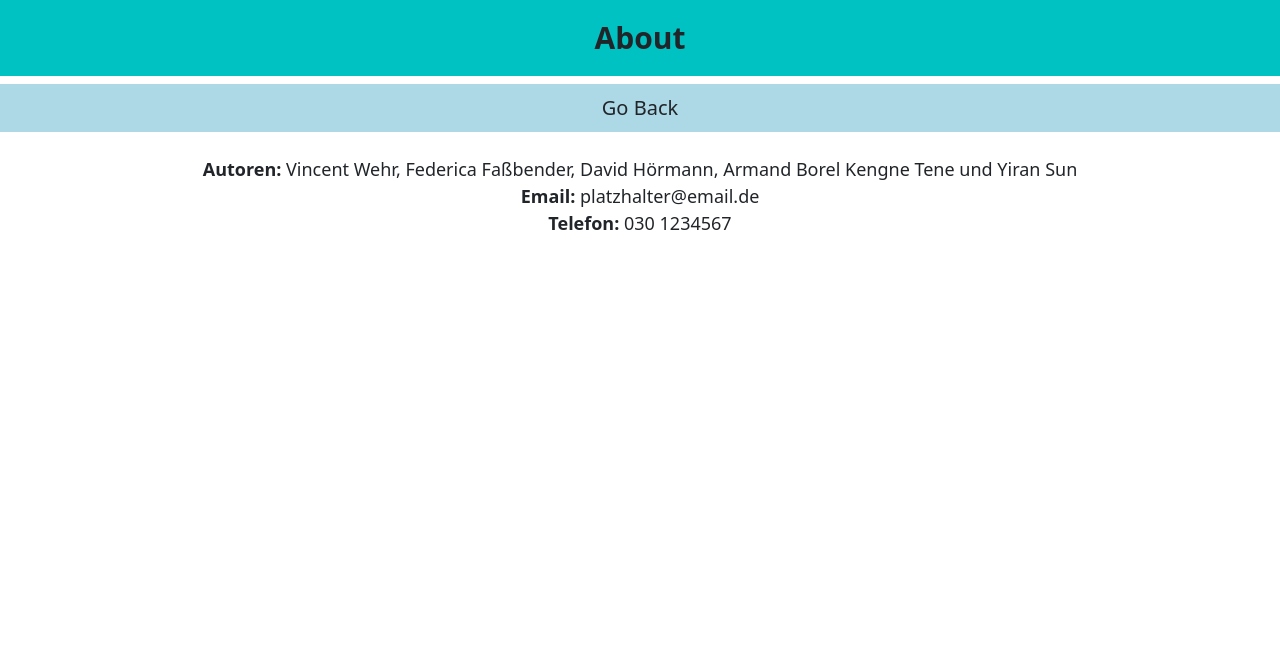
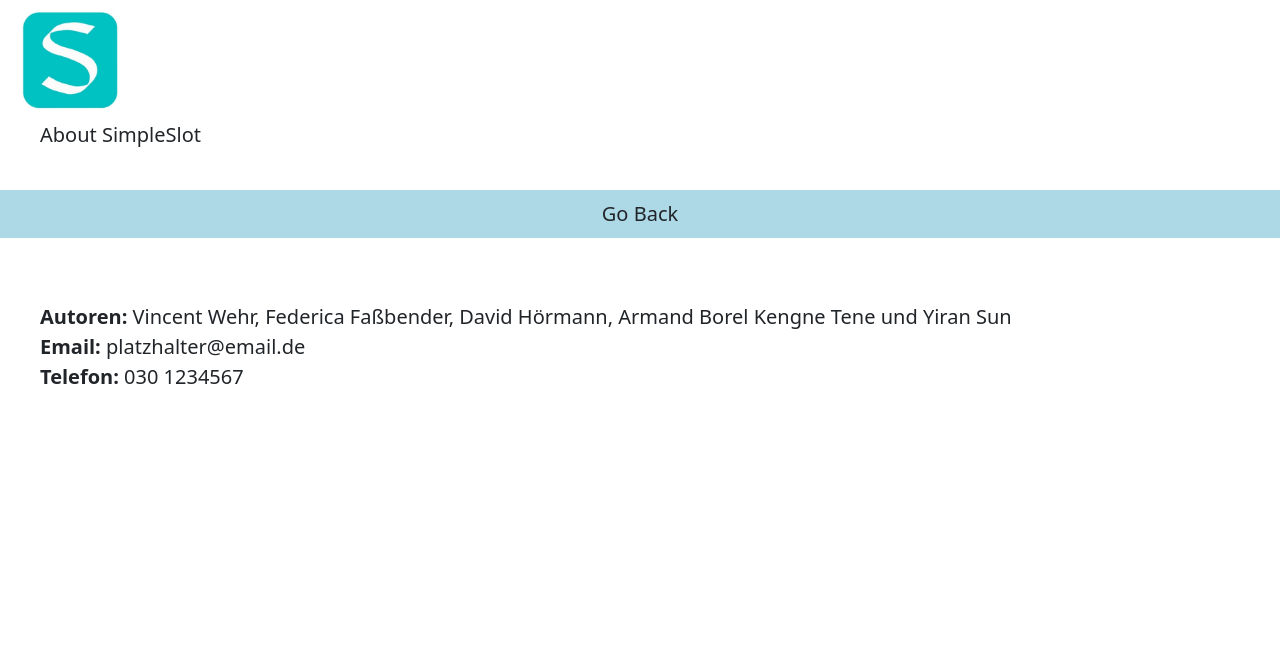
Before and after one commit to armand143/SimpleSlot_UniProject, a Django app: page /impressum/ in a window 1280 px wide. Shown: the top 672 px of the page. Run offline with Django 4.2, Linux system fonts and the light colour scheme.

Commit message:
logo + styled impressum

```diff
--- a/firstapp/templates/firstapp/Impressum.html
+++ b/firstapp/templates/firstapp/Impressum.html
@@ -1,20 +1,33 @@
 {% extends 'firstapp/base.html' %}
+{% load static %}
 
 {% block title %}About{% endblock title %}
 
 {% block body %}
-  <header>
-      <h1><b>About</b></h1>
-  </header>
+
+  <div class="header">
+    <img class="logo" src="{% static 'images/logo.jpg'%}" alt="ASDSAD" onclick="javascript:window.location='http://127.0.0.1:8000/cls/';" on/>
+
+    <div class="spacer" style="background-color:rgb(255, 255, 255)">
+    </div>
+
+    <div class="about" style="background-color:rgb(255, 255, 255)">
+      About SimpleSlot
+    </div>
+  </div>
+
+
   <div class="text-center row" style="background-color:lightblue">
     <a id="returnBtn" class="btn btn-lg" onClick="window.history.back()">Go Back</a>
   </div>
   <br>
-  <div id="text" class="text-center">
-      <b>Autoren:</b> Vincent Wehr, Federica Faßbender, David Hörmann, Armand Borel Kengne Tene und Yiran Sun <br />
-      <b>Email:</b> platzhalter@email.de <br />
-      <b>Telefon:</b> 030 1234567 <br />
+
+  <div class="about" style="background-color:rgb(255, 255, 255)">
+    <b>Autoren:</b> Vincent Wehr, Federica Faßbender, David Hörmann, Armand Borel Kengne Tene und Yiran Sun <br />
+    <b>Email:</b> platzhalter@email.de <br />
+    <b>Telefon:</b> 030 1234567 <br />
   </div>
+
 {% endblock body %}
 
 {% block css %}
--- a/firstapp/templates/firstapp/NewCL.html
+++ b/firstapp/templates/firstapp/NewCL.html
@@ -1,4 +1,5 @@
 {% extends 'firstapp/base.html' %}
+{% load static %}
 
 {% block title %}New Ressource{% endblock title %}
 
--- a/firstapp/templates/firstapp/base.html
+++ b/firstapp/templates/firstapp/base.html
@@ -1,7 +1,7 @@
 <!-- main code -->
 {% load static %}
 <!DOCTYPE html>
-<html lang="de">
+<html lang="en">
 <head>
     <title>{% block title %}{% endblock title%}</title>
     <meta name="keywords" content="Hausarbeit,Praktikum">
@@ -34,11 +34,37 @@
 {% endblock javascript %}
 
 <style>
-h1 {
-  padding: 20px;
+
+.header img {
+  float: left;
+  width: 100px;
+  height: 100px;
+  background: #555;
+}
+
+.header h1 {
   text-align: center;
+  top: 18px;
+  left: 10px;
+}
+.spacer {
+  padding: 40px;
+  background-color: rgb(255, 255, 255);
+  text-align: left;
   font-size: 30px;
-  background-color: rgb(0, 194, 194);
+}
+
+p {
+  padding: 10px;
+  text-align: left;
+  font-size: 30px;
+  background-color: rgb(255, 255, 255);
+}
+.about {
+  padding: 40px;
+  text-align: left;
+  font-size: 20px;
+  background-color: rgb(255, 255, 255);
 }
 nav {
   padding: 5px;
@@ -119,6 +145,14 @@ body {
 #sitename {
   padding: 10px 0px 10px 20px;
 }
+.logo {
+  width: 60px;
+  height: 60px;
+  top: 0;
+  left: 0;
+  margin-left: 20px;
+  margin-top: 10px;
+}
 /* menu end */
 </style>
 <!-- Bootstrap functionality -->
--- a/firstapp/templates/firstapp/homepageAdmin.html
+++ b/firstapp/templates/firstapp/homepageAdmin.html
@@ -1,4 +1,5 @@
 {% extends 'firstapp/base.html' %}
+{% load static %}
 
 {% block title %}Homepage Admin{% endblock title %}
 
--- a/firstapp/templates/firstapp/homepageStudent.html
+++ b/firstapp/templates/firstapp/homepageStudent.html
@@ -1,4 +1,5 @@
 {% extends 'firstapp/base.html' %}
+{% load static %}
 
 {% block title %}Homepage Studi{% endblock title %}
 
--- a/firstapp/templates/firstapp/reservationForm.html
+++ b/firstapp/templates/firstapp/reservationForm.html
@@ -1,4 +1,5 @@
 {% extends 'firstapp/base.html' %}
+{% load static %}
 
 {% block title %}Reservation{% endblock title %}
 
```
Also changed, not shown: firstapp/static/images/logo.jpg (added).
